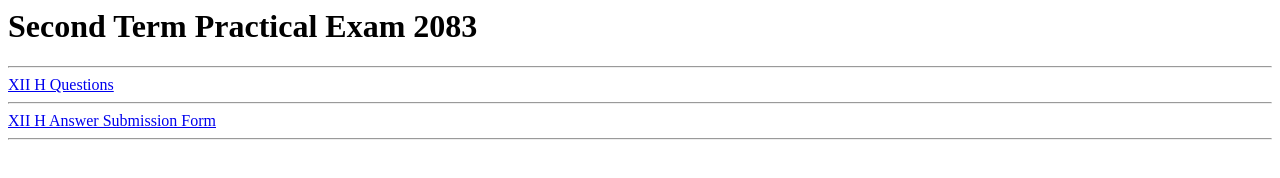
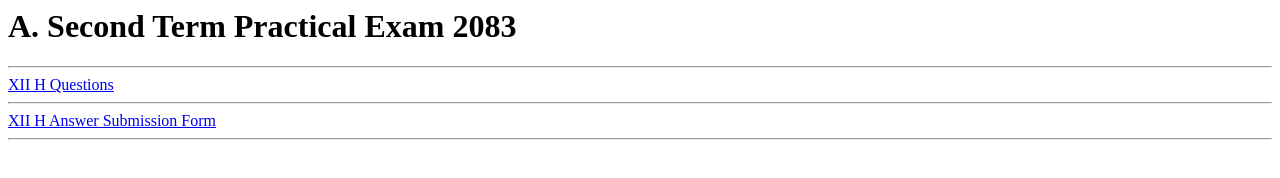
Before and after one commit to kindincllc/practicalexam2, a plain HTML site: page index.html in a window 1280 px wide. Drawn offline with Linux system fonts and the light colour scheme.

Commit message:
Update index.html

```diff
--- a/index.html
+++ b/index.html
@@ -6,7 +6,7 @@
 
 
 
-<h1> Second Term Practical Exam 2083 </h1>
+<h1>A. Second Term Practical Exam 2083 </h1>
 <hr>
 <a href = "https://kindincllc.github.io/practicalexam2/xii-h1.html"> XII H Questions </a>
 <hr>
```
